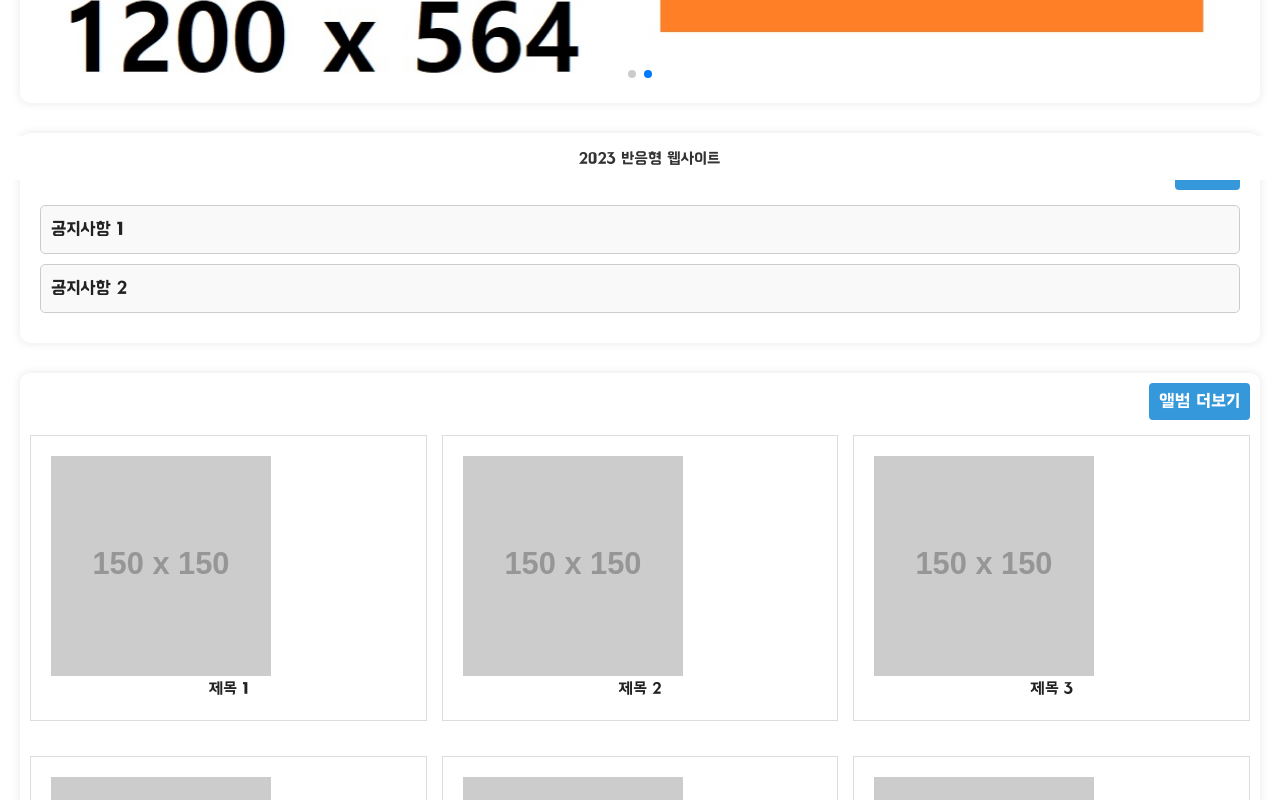
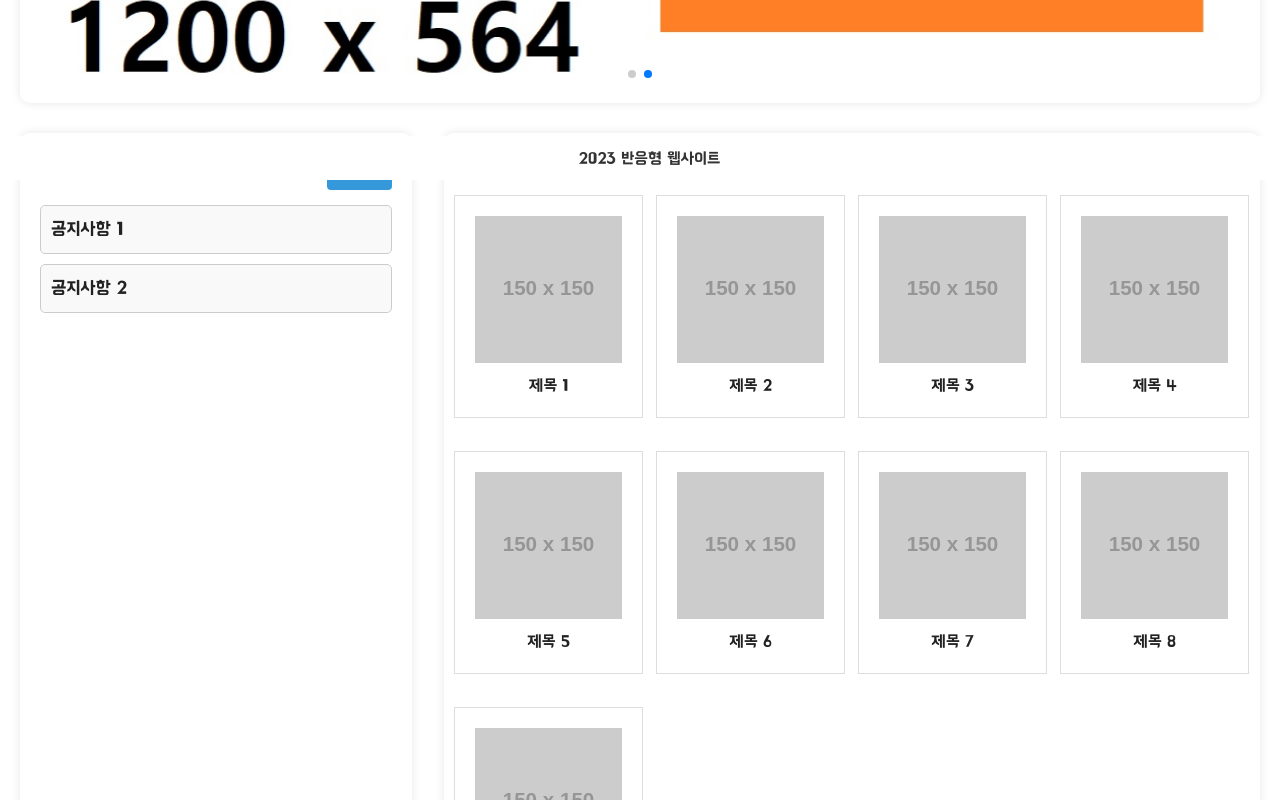
Before and after one commit to lhg1006/lhg-portfolio, a Next.js app: page / in a window 1280 px wide. Shown: the part 620-1420 px from the top of the page. Built offline with nearby package versions, Linux system fonts and the light colour scheme.

Commit message:
스와이프 수정중

```diff
--- /dev/null
+++ b/app/Home/page.tsx
@@ -0,0 +1,20 @@
+'use client'
+
+import Board from "@/components/borad";
+import PostList from "@/components/postList"
+
+const Home = () => {
+
+    return (
+        <div className={'lg:grid lg:grid-cols-3 lg:gap-8 sm:grid-cols-1 sm:gap-0'}>
+            <div className={`col-span-1`}>
+                <Board/>
+            </div>
+            <div className={`col-span-2`}>
+                <PostList/>
+            </div>
+        </div>
+    )
+}
+
+export default Home
--- a/app/home/page.tsx
+++ /dev/null
@@ -1,24 +0,0 @@
-'use client'
-import ImageSlider from "@/components/imageSlider";
-import Board from "@/components/borad";
-import Layout from "@/components/layout";
-import PostList from "@/components/postList"
-
-const Home = () => {
-    const images = [
-        '/images/image1.jpg',
-        '/images/image2.jpg',
-        '/images/image1.jpg',
-        '/images/image2.jpg',
-    ];
-
-    return (
-        <Layout>
-            <ImageSlider images={images}/>
-            <Board/>
-            <PostList type={'main'}/>
-        </Layout>
-    )
-}
-
-export default Home
--- a/app/page.tsx
+++ b/app/page.tsx
@@ -1,10 +1,9 @@
 'use client'
 import ImageSlider from "@/components/imageSlider";
-import Board from "@/components/borad";
 import Layout from "@/components/layout";
-import PostList from "@/components/postList"
+import Home from "@/app/Home/page";
 
-const Home = () => {
+const Main = () => {
   const images = [
       '/images/image1.jpg',
       '/images/image2.jpg',
@@ -13,10 +12,9 @@ const Home = () => {
   return (
       <Layout>
         <ImageSlider images={images}/>
-        <Board/>
-        <PostList type={'main'}/>
+        <Home />
       </Layout>
   )
 }
 
-export default Home
+export default Main
--- a/app/photoBoard/page.tsx
+++ b/app/photoBoard/page.tsx
@@ -1,15 +1,13 @@
 'use client'
 
 import Layout from "@/components/layout";
-import React, {useState} from "react";
+import React from "react";
 import PostList from "@/components/postList";
-import Pagination from "@/components/pagenation";
-import LinkBtn from "@/components/linkBtn";
 
 const PhotoBoard = () =>{
     return <>
         <Layout>
-            <PostList type={''}/>
+            <PostList/>
         </Layout>
     </>
 }
--- a/components/imageSlider.js
+++ b/components/imageSlider.js
@@ -4,7 +4,7 @@ import {Swiper, SwiperSlide} from 'swiper/react';
 import 'swiper/swiper-bundle.css';
 import {Pagination, Autoplay} from "swiper/modules";
 import LoadingSpinner from "@/components/loadingSpinner";
-
+import Image from "next/image";
 const ImageSlider = ({images}) => {
     const [loading, setLoading] = useState(true);
 
@@ -24,28 +24,34 @@ const ImageSlider = ({images}) => {
         swiperRefLocal?.current?.swiper?.autoplay?.start()
     };
 
+    const swiperParams = {
+        autoplay: {
+            delay: 2500,
+            disableOnInteraction: false,
+        },
+        modules: [Autoplay, Pagination],
+        spaceBetween: 30,
+        slidesPerView: 'auto',
+        pagination: {
+            clickable: true,
+        },
+        loop: true,
+    };
+
     return (
         <div className={'custom-swiper-bg'} onMouseEnter={handleMouseEnter} onMouseLeave={handleMouseLeave}>
             {loading && <LoadingSpinner/>}
 
-            {!loading && (<Swiper
-                autoplay={{
-                    "delay": 2500,
-                    "disableOnInteraction": false,
-                }}
-                ref={swiperRefLocal}
-                modules={[Autoplay, Pagination]}
-                spaceBetween={30}
-                slidesPerView={"auto"}
-                pagination={{clickable: true}}
-                loop={true}
-            >
-                {images.map((image, index) => (
-                    <SwiperSlide key={index}>
-                        <img src={image} alt={`Image ${index}`}/>
-                    </SwiperSlide>
-                ))}
-            </Swiper>)}
+            {!loading && (
+                <Swiper {...swiperParams}>
+                    {images.map((image, index) => (
+                        <SwiperSlide key={index}>
+                            <img src={image} alt={`Image ${index}`}/>
+                            {/*<Image src={image} width={100} height={100} alt={`Image ${index}`}/>*/}
+                        </SwiperSlide>
+                    ))}
+                </Swiper>
+            )}
         </div>
     );
 };
--- a/components/postList.js
+++ b/components/postList.js
@@ -7,13 +7,12 @@ import {usePathname} from "next/navigation";
 import pPCss from "@/public/css/photoPost.module.css"
 import Pagination from "@/components/pagenation";
 import LoadingSpinner from "@/components/loadingSpinner";
-import Image from "next/image";
 
-const PostList = ({type}) => {
+const PostList = () => {
     const pathname = usePathname();
+    const isHome = pathname === '/' || pathname === '/home'
     const posts = generatePosts();
-    const typePost = type === 'main' ? posts.slice(0, 9) : posts
-    const isHome = pathname === '/' || pathname === '/home'
+    const typePost = isHome ? posts.slice(0, 9) : posts
 
     const [currentPage, setCurrentPage] = useState(1);
     const [postsPerPage] = useState(9);
@@ -49,10 +48,12 @@ const PostList = ({type}) => {
                         <LinkBtn link={isHome ? '/photoBoard' : 'photoBoardPost'} title={isHome ? '앨범 더보기' : '사진 올리기'}/>
                         <div className={pPCss.photoPostGrid}>
                             {typePost.map((post) => (
-                                <div key={post.id} className={pPCss.photoPost}>
+                                <div key={post.id} className={`${pPCss.photoPost}`}>
                                     <Link href={'/photoBoardView'}>
-                                        <img src={post.image} alt={post.id}/>
-                                        <h2>{post.title}</h2>
+                                        <div className={pPCss.photoBox}>
+                                            <img src={post.image} alt={post.id}/>
+                                        </div>
+                                        <div className={pPCss.title}>{post.title}</div>
                                     </Link>
                                 </div>
                             ))}
--- a/public/css/board.module.css
+++ b/public/css/board.module.css
@@ -6,6 +6,7 @@
     background-color: #fff;
     border-radius: 10px;
     box-shadow: 0 0 10px rgba(0, 0, 0, 0.1); /* 그림자 효과 */
+    height: 100%;
 }
 /*게시글 스타일:*/
 .post {
@@ -49,3 +50,11 @@
     padding: 10px 20px;
     cursor: pointer;
 }
+
+/* 스마트폰 미디어 쿼리 */
+@media screen and (max-width: 768px) {
+    .boardContainer {
+        height: 40%;
+    }
+    /* 스마트폰에 대한 스타일 설정 */
+}
--- a/public/css/photoPost.module.css
+++ b/public/css/photoPost.module.css
@@ -9,22 +9,42 @@
     display: flex;
     flex-wrap: wrap;
     justify-content: flex-start;
-    gap: 15px; /* 간격 설정 */
+    gap: 13px; /* 간격 설정 */
 }
 
 .photoPost {
-    width: calc(33.33% - 10px); /* 각 게시물 사이에 10px 간격을 주기 위해 33.33%로 설정합니다. */
+    width: calc(25% - 10px); /* 각 게시물 사이에 10px 간격을 주기 위해 33.33%로 설정합니다. */
     margin-top: 10px;
     margin-bottom: 10px;
     border: 1px solid #ddd;
     padding: 20px;
     text-align: center;
 }
+.photoPost a {
+    display: flex;
+    flex-direction: column; /* 요소를 세로로 배치합니다. */
+    align-items: center; /* 세로 중앙 정렬 */
+}
+.title {
+    text-align: center; /* 제목 가로 중앙 정렬 */
+    margin-top: 10px; /* 이미지 아래로 일정한 간격 추가 */
+}
+
+.photoBox{
+    max-width: 220px;
+    max-height: 220px;
+}
 
 .photoPost img {
-    max-width: 220px;
-    max-height: 220px;
     width: 100%;
     height: 100%;
     object-fit: cover; /* 이미지를 확대 또는 축소하여 채움 */
 }
+
+/* 스마트폰 미디어 쿼리 */
+@media screen and (max-width: 768px) {
+    .photoPost {
+        width: calc(33.33% - 10px); /* 각 게시물 사이에 10px 간격을 주기 위해 33.33%로 설정합니다. */
+    }
+    /* 스마트폰에 대한 스타일 설정 */
+}
```
